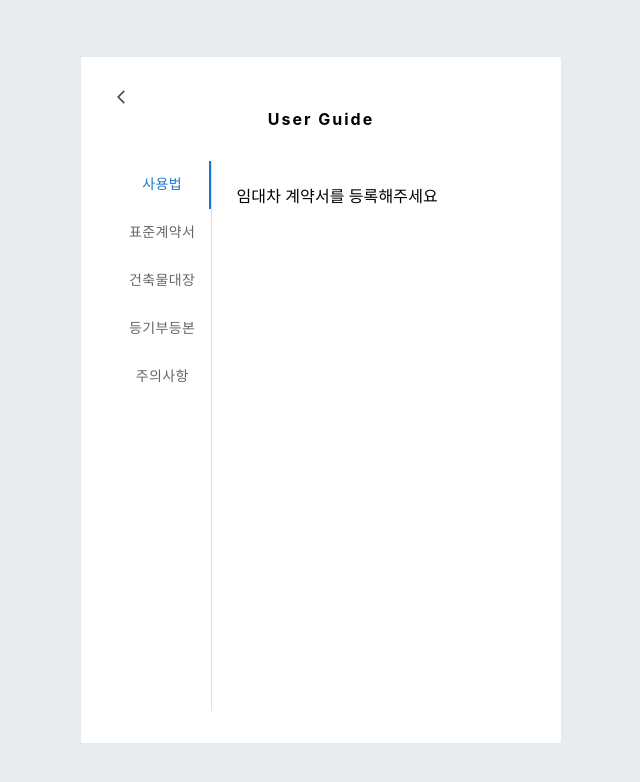
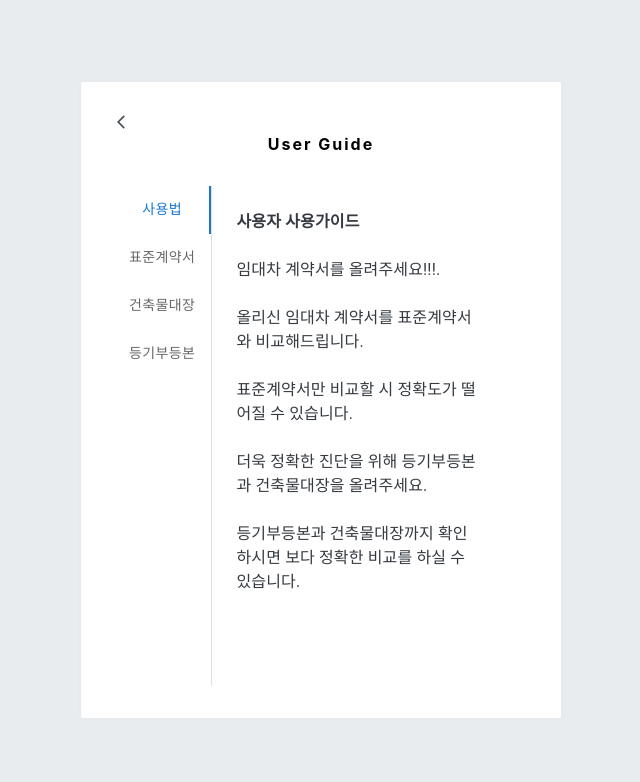
Before and after one commit to RanungPark/easy-contract-guide, a React (Create React App) app: page /guide in a window 1280 px wide. Shown: the top 782 px of the page, without its empty margins (319-959 px from the left). Built offline with nearby package versions, Linux system fonts and the light colour scheme.

Commit message:
사이즈 조절과 글자 색 변경

```diff
--- a/src/components/common/VerticalTab.js
+++ b/src/components/common/VerticalTab.js
@@ -5,13 +5,14 @@ import Tab from '@mui/material/Tab';
 import Typography from '@mui/material/Typography';
 import Box from '@mui/material/Box';
 import styled from 'styled-components';
+import palette from '../../libs/styles/palette';
 
 function TabPanel(props) {
   const { children, value, index, ...other } = props;
 
   const TypographyWrapper = styled.div`
     width: 240px;
-    height: 500px;
+    height: 450px;
     overflow-y: scroll;
 
     &::-webkit-scrollbar {
@@ -25,6 +26,8 @@ function TabPanel(props) {
   `
 
   const TypographyCommnet = styled.div`
+    color: ${palette.gray[8]};
+    font-size: 1rem;
   `
 
   return (
@@ -72,7 +75,7 @@ export default function VerticalTabs() {
 
   return (
     <Box
-      sx={{ flexGrow: 1, bgcolor: 'background.paper', display: 'flex', height: 550 }}
+      sx={{ flexGrow: 1, bgcolor: 'background.paper', display: 'flex', height: 500 }}
     >
       <Tabs
         orientation="vertical"
@@ -86,22 +89,36 @@ export default function VerticalTabs() {
         <Tab label="표준계약서" {...a11yProps(1)} />
         <Tab label="건축물대장" {...a11yProps(2)} />
         <Tab label="등기부등본" {...a11yProps(3)} />
-        <Tab label="주의사항" {...a11yProps(4)} />
       </Tabs>
-      <TabPanel value={value} index={0}>
-        임대차 계약서를 등록해주세요
+      <TabPanel value={value} index={0} >
+      <b>사용자 사용가이드</b><br/><br/>
+      임대차 계약서를 올려주세요!!!.<br/><br/>
+      올리신 임대차 계약서를 표준계약서와 비교해드립니다.<br/><br/>
+      표준계약서만 비교할 시 정확도가 떨어질 수 있습니다.<br/><br/>
+      더욱 정확한 진단을 위해 등기부등본과 건축물대장을 올려주세요.<br/><br/>
+      등기부등본과 건축물대장까지 확인하시면 보다 정확한 비교를 하실 수 있습니다.<br/><br/>
+
       </TabPanel>
       <TabPanel value={value} index={1}>
-        Item Two
+      <b>표준 계약서 분석</b><br/><br/>
+      임대하고자 하는 부동산의 주소가 정확히 기재되어 있는지 확인<br/><br/>
+      임대하고자 하는 부동산의 소유주와 거래자인 집주인과 일치하는지 확인<br/><br/>
+      특약 사항을 확인하여 수리에 관한 협의를 마쳤는지 확인<br/><br/>
+      건물의 구조,용도와 보증금을 확인하여 사기 피해 우려가 있는지 확인<br/><br/>
       </TabPanel>
       <TabPanel value={value} index={2}>
-        Item Three
+      <b>건축물대장 분석</b><br/><br/>
+      임대차계약서의 주소와 건축물대장의 주소가 정확히 일치하는지 확인<br/><br/>
+      임대차계약서의 임대인과 건축물대장의 소유자 현황이 일치하는지 확인<br/><br/>
+      건축물대장의 소유권 지분을 확인하여 올바른 임대인과 계약이 이루어지고 있는지 확인<br/><br/>
       </TabPanel>
       <TabPanel value={value} index={3}>
-        Item Four
-      </TabPanel>
-      <TabPanel value={value} index={4}>
-        예를 들어 내가 사는 곳이 ㅇㅇ오피스텔 A동 301호였는데, 부동산 임대차 계약서에는 ㅇㅇ오피스텔 가동 301호라고 쓰였다고 가정하면요, 언떡 같아 보이고
+      <b>등기부등본 분석</b><br/><br/>
+      임대차계약서의 주소와 등기부등본의 주소가 정확히 일치하는지 확인<br/><br/>
+      임대차계약서의 임대인과 등기부등본의 현재 소유자가 일치하는지 확인<br/><br/>
+      등기부등본의 소유권 지분을 통해 올바른 임대인과 계약이 이루어지고 있는지 확인<br/><br/>
+      등기부등본의 등기목적을 통해 임대계약에 적절치 않은 단어가 포함되어 있는지 확인<br/><br/>
+      등기부등본의 채권최고액을 통해 임대차 보증금을 돌려받지 못할 위험이 있는지 확인<br/><br/>
       </TabPanel>
     </Box>
   );
```
